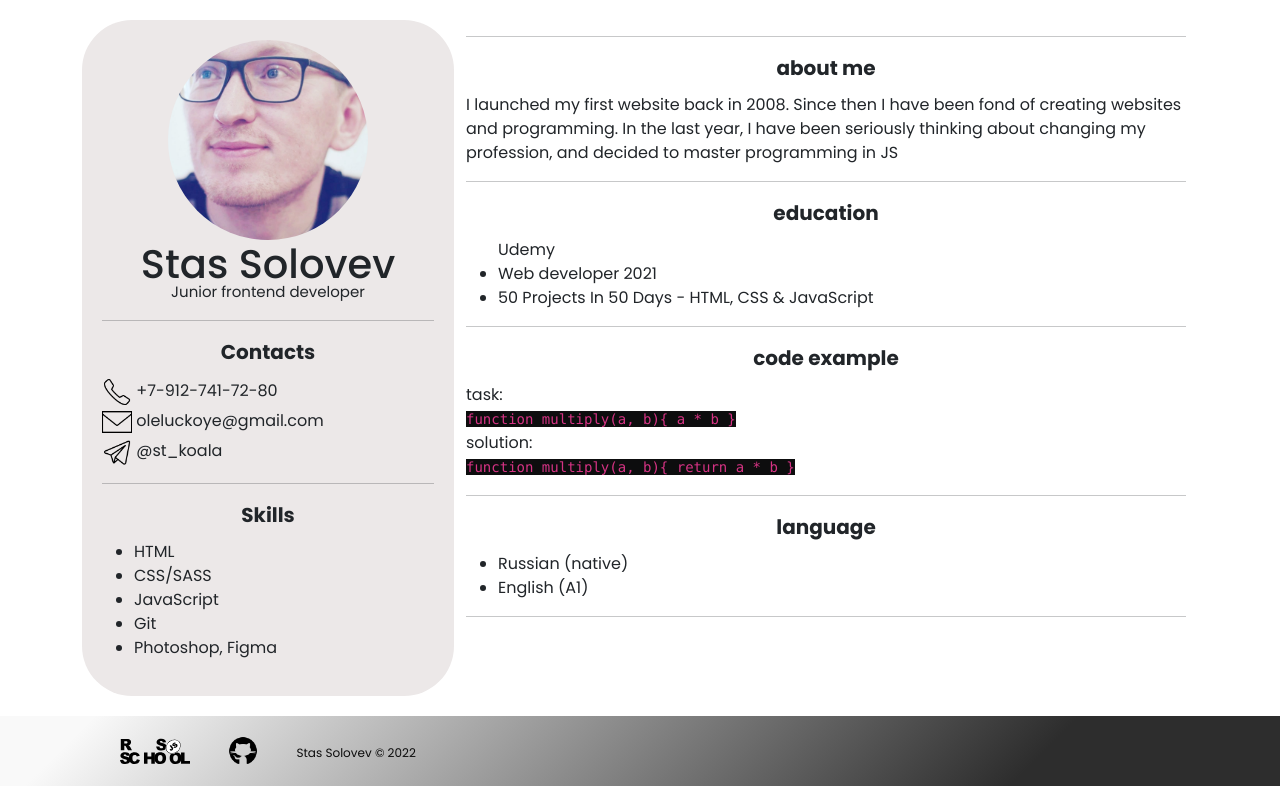
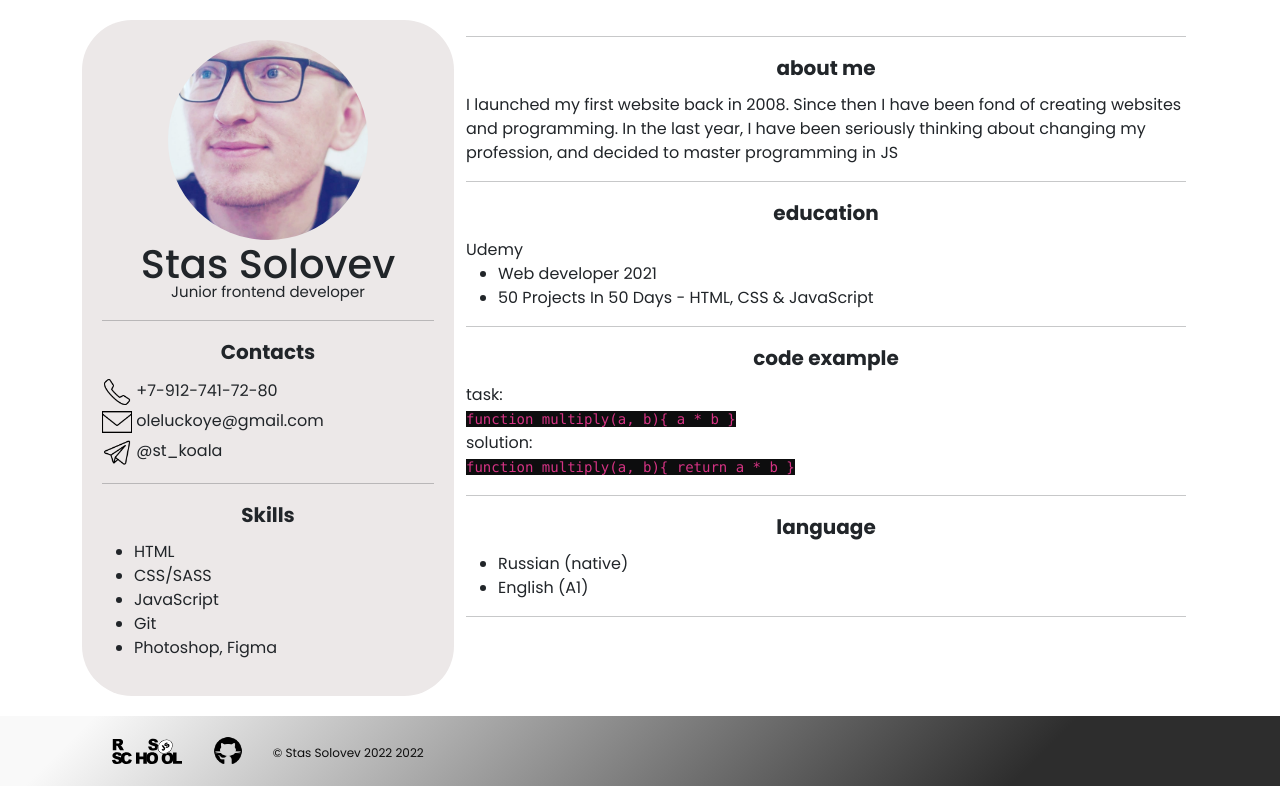
Before and after one commit to oleluckoye/rsschool-cv, a plain HTML site: page index.html in a window 1280 px wide. Drawn offline with Linux system fonts and the light colour scheme.

Commit message:
feat: update index.html

```diff
--- a/index.html
+++ b/index.html
@@ -49,7 +49,8 @@
                 <div class="education">
                     <div class="education title">education</div>
                     <div class="education-text">
-                        <ul>Udemy
+                        Udemy
+                        <ul>
                             <li>Web developer 2021</li>
                             <li>50 Projects In 50 Days - HTML, CSS & JavaScript</li>
                         </ul>
@@ -90,7 +91,7 @@
                 <div class="d-flex justify-content-evenly">
                 <a href="https://rs.school/js/"><img src="assets/img/rs_school_js.svg" width="70" height="70" class="rssschool" alt="logo-rsschool"></a>
                 <a href="https://github.com/oleluckoye"><img src="assets/icons/github.png" width="30" height="30" class="github" alt="github-logo"></a>
-                <div class="copiright">Stas Solovev &copy 2022</div>
+                <div class="copiright"> © Stas Solovev 2022 2022</div>
                 </div>
             </div>
         </div>
```
